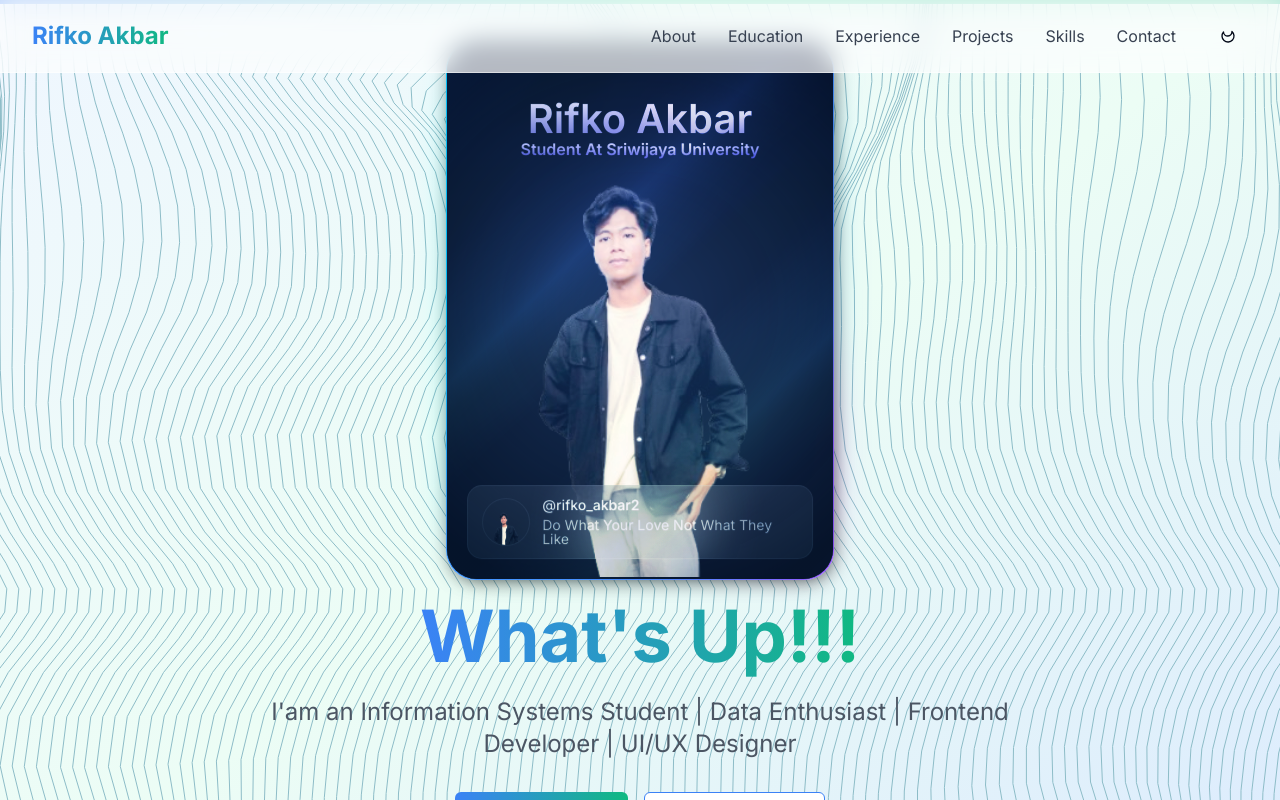
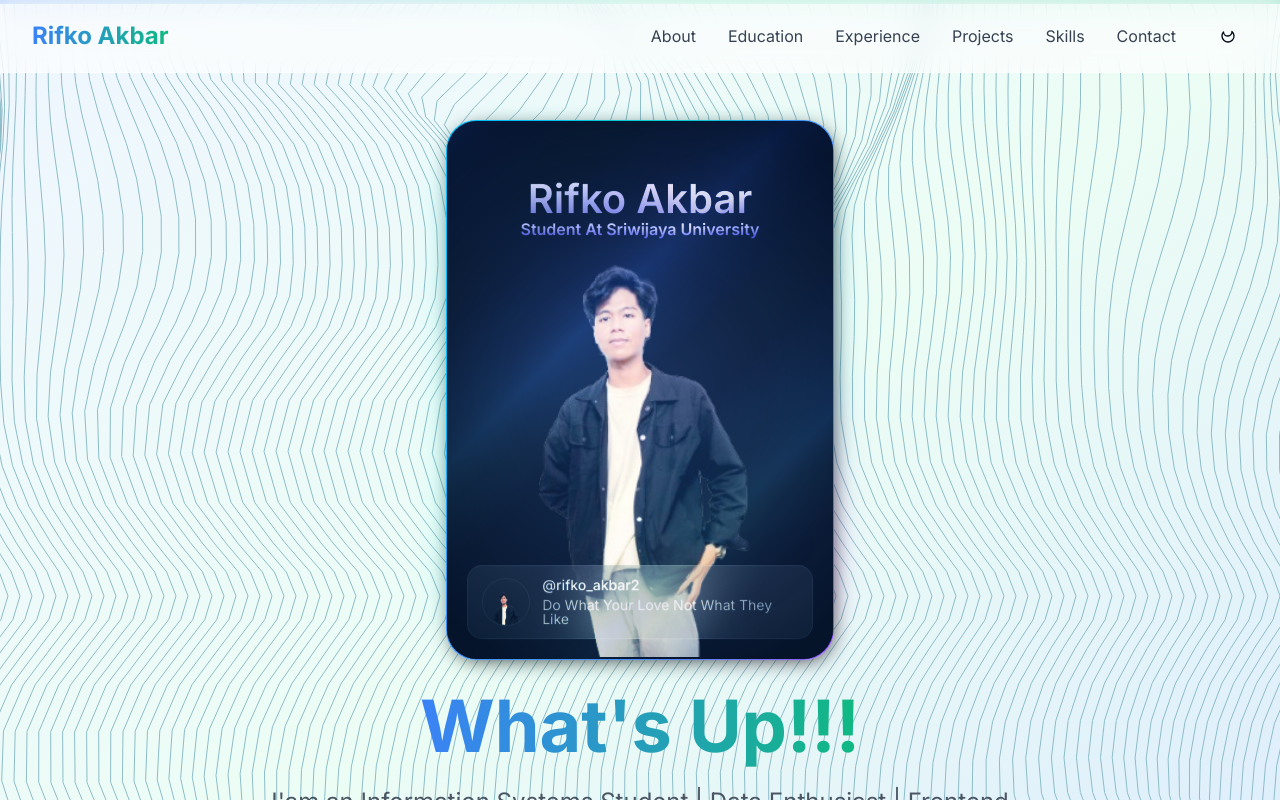
Before and after one commit to rifko19/Portofolio-NextJS, a Next.js app: page / in a window 1280 px wide. Shown: the top 800 px of the page. Built offline with nearby package versions, Linux system fonts and the light colour scheme.

Commit message:
adjustment hero section

```diff
--- a/components/sections/HeroSection.tsx
+++ b/components/sections/HeroSection.tsx
@@ -45,14 +45,14 @@ export function HeroSection() {
         <div className="absolute top-40 right-20 w-72 h-72 bg-emerald-300 rounded-full mix-blend-multiply filter blur-xl opacity-70 animate-blob animation-delay-2000"></div>
         <div className="absolute bottom-20 left-40 w-72 h-72 bg-blue-400 rounded-full mix-blend-multiply filter blur-xl opacity-70 animate-blob animation-delay-4000"></div>
       </motion.div> */}
-      <div className="relative z-10 text-center px-4 sm:px-6 lg:px-8">
+      <div className="relative z-10 text-center m-10 mt-30 px-4 sm:px-6 lg:px-8">
         <motion.div
           initial={{ opacity: 0, scale: 0.5 }}
           animate={{ opacity: 1, scale: 1 }}
           transition={{ duration: 0.8 }}
 
         >
-          <div className="flex justify-center m-5 mt-10 items-center">
+          <div className="flex justify-center m-[30px] mt-[80px] items-center">
           <ProfileCard
             name="Rifko Akbar"
             title="Student At Sriwijaya University"
```
